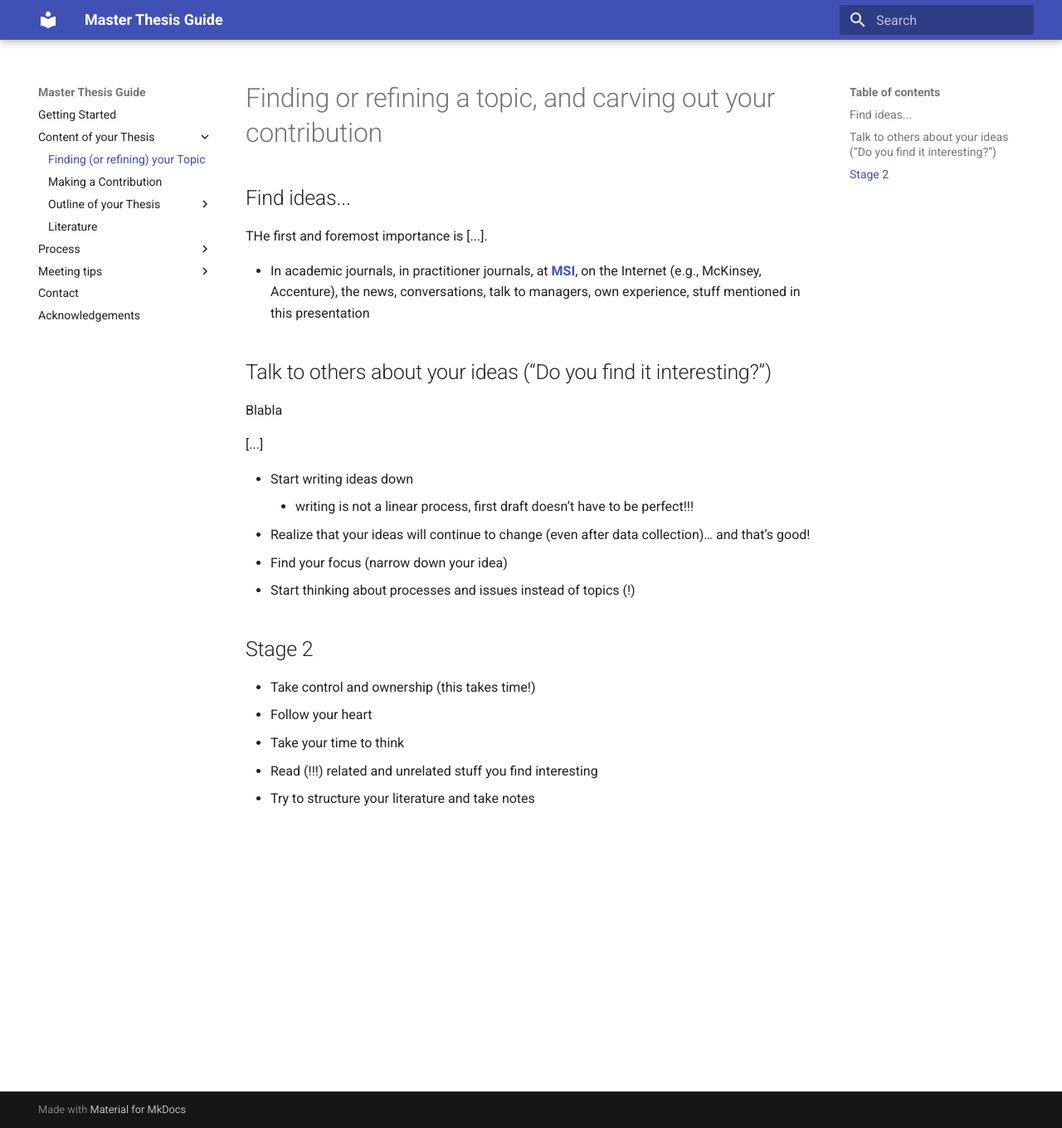
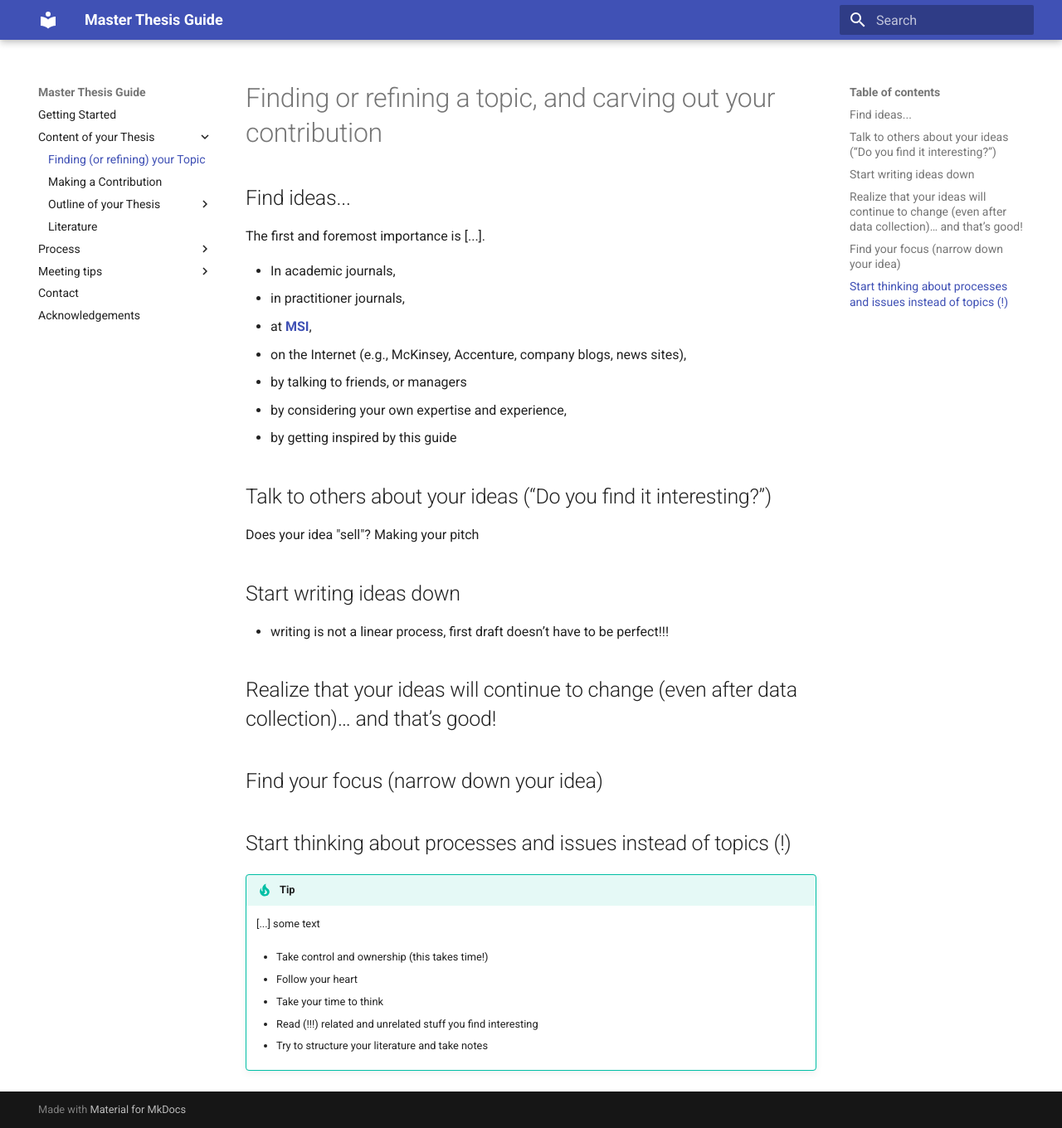
Before and after one commit to hannesdatta/thesis-guide-deprec, an MkDocs documentation site: the page built from docs/content/topic.md, in a window 1280 px wide and 1360 px high. Shown: the whole window at 83% size. Built offline with MkDocs 1.6.1 and Material for MkDocs 9.7.7, drawn with Linux system fonts in a browser that asks for light colours.

```diff
--- a/docs/content/topic.md
+++ b/docs/content/topic.md
@@ -2,27 +2,38 @@
 
 ## Find ideas...
 
-THe first and foremost importance is [...].
+The first and foremost importance is [...].
 
-* In academic journals, in practitioner journals, at [**MSI**](http://msi.org/), on the Internet (e.g., McKinsey, Accenture), the news, conversations, talk to managers, own experience, stuff mentioned in this presentation
+* In academic journals,
+* in practitioner journals,
+* at [**MSI**](http://msi.org/),
+* on the Internet (e.g., McKinsey, Accenture, company blogs, news sites),
+* by talking to friends, or managers
+* by considering your own expertise and experience,
+* by getting inspired by this guide
 
 ## Talk to others about your ideas (“Do you find it interesting?”)
 
-Blabla
+Does your idea "sell"? Making your pitch
 
-[...]
+## Start writing ideas down
+* writing is not a linear process, first draft doesn’t have to be perfect!!!
 
-* Start writing ideas down
-     * writing is not a linear process, first draft doesn’t have to be perfect!!!
-* Realize that your ideas will continue to change (even after data collection)… and that’s good!
-* Find your focus (narrow down your idea)
-* Start thinking about processes and issues instead of topics (!)
+## Realize that your ideas will continue to change (even after data collection)… and that’s good!
 
+## Find your focus (narrow down your idea)
 
-##  Stage 2
+## Start thinking about processes and issues instead of topics (!)
 
-* Take control and ownership (this takes time!)
-* Follow your heart
-* Take your time to think
-* Read (!!!) related and unrelated stuff you find interesting
-* Try to structure your literature and take notes
+!!! tip
+    [...] some text
+
+    * Take control and ownership (this takes time!)
+
+    * Follow your heart
+
+    * Take your time to think
+
+    * Read (!!!) related and unrelated stuff you find interesting
+
+    * Try to structure your literature and take notes
--- a/mkdocs.yml
+++ b/mkdocs.yml
@@ -33,3 +33,4 @@ theme:
 markdown_extensions:
   - admonition
   - footnotes
+  - attr_list
```
Also changed, not shown: docs/index.md (+25 -5 lines).
